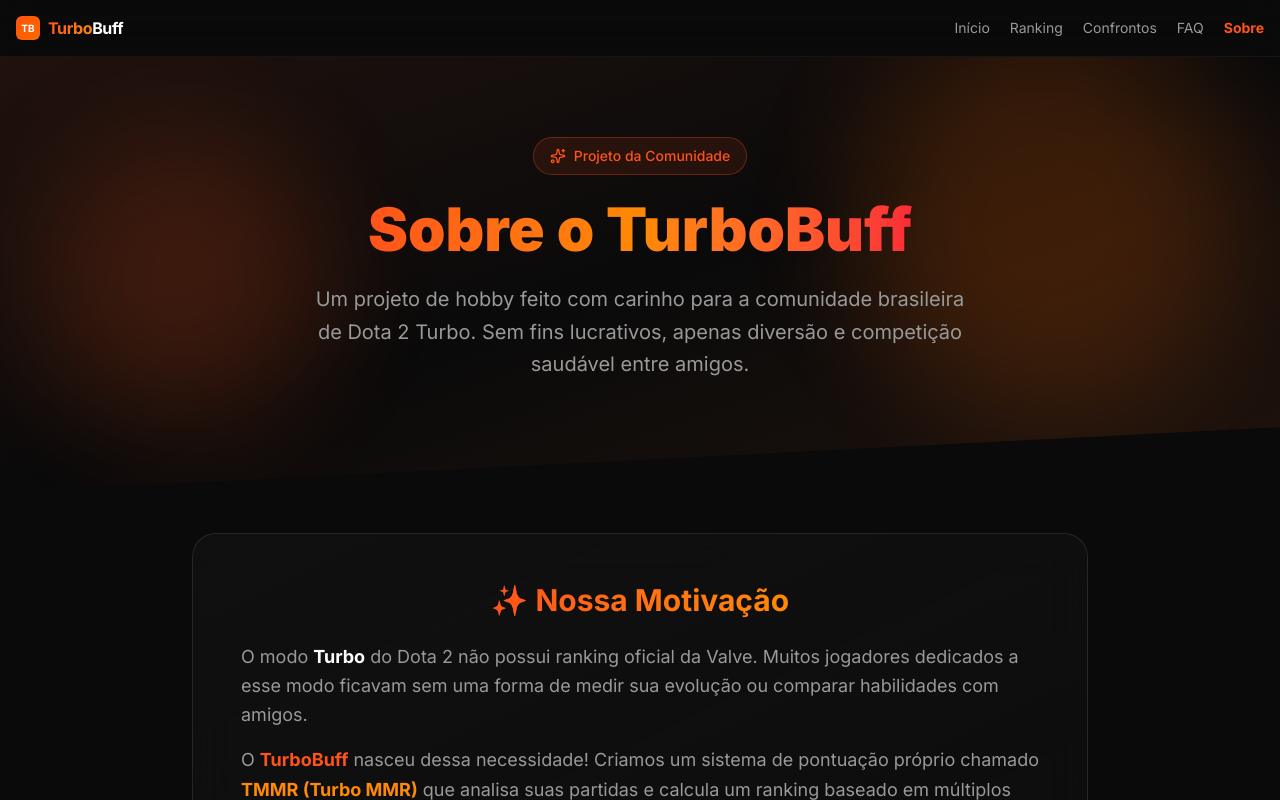
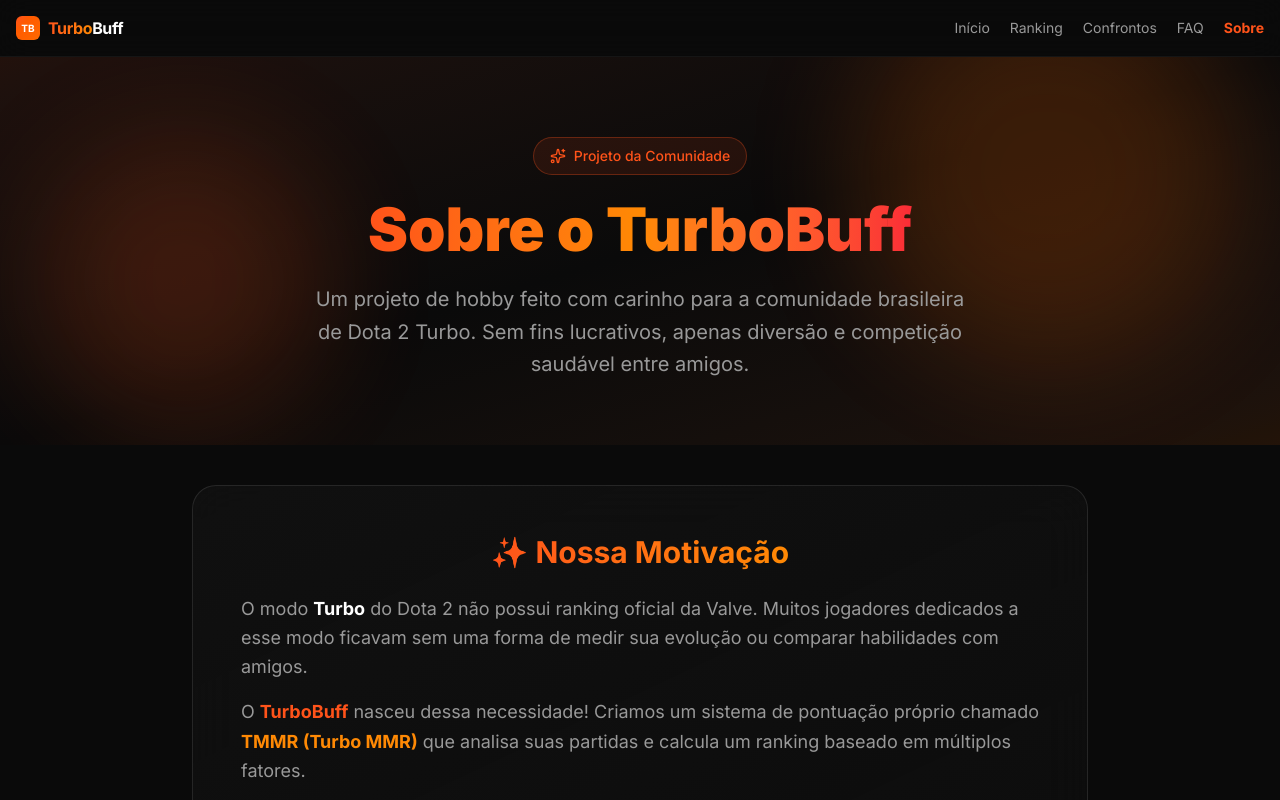
Before and after one commit to laaridev/dota2turbo-mmr, a Next.js app: page /about in a window 1280 px wide. Shown: the top 800 px of the page. Built offline with nearby package versions, Linux system fonts and the light colour scheme.

Commit message:
ui: match gradients across pages, remove clip-path from all headers

```diff
--- a/app/about/page.tsx
+++ b/app/about/page.tsx
@@ -79,7 +79,7 @@
     return (
         <div className="min-h-screen bg-background">
             {/* Hero Section */}
-            <section className="relative overflow-hidden pt-20 pb-28 px-4" style={{ clipPath: 'polygon(0 0, 100% 0, 100% 85%, 0 100%)' }}>
+            <section className="relative overflow-hidden pt-20 pb-16 px-4">
                 {/* Background Effects */}
                 <div className="absolute inset-0 bg-gradient-to-br from-primary/10 via-background to-orange-500/10" />
                 <div className="absolute top-20 left-10 w-72 h-72 bg-primary/20 rounded-full blur-3xl animate-pulse" />
--- a/app/faq/page.tsx
+++ b/app/faq/page.tsx
@@ -62,7 +62,7 @@
     return (
         <div className="min-h-screen bg-background">
             {/* Hero Section - Same style as About */}
-            <section className="relative overflow-hidden py-20 px-4 pb-28" style={{ clipPath: 'polygon(0 0, 100% 0, 100% 85%, 0 100%)' }}>
+            <section className="relative overflow-hidden py-20 px-4 pb-16">
                 {/* Background Effects */}
                 <div className="absolute inset-0 bg-gradient-to-br from-primary/10 via-background to-orange-500/10" />
                 <div className="absolute top-20 left-10 w-72 h-72 bg-primary/20 rounded-full blur-3xl animate-pulse" />
--- a/app/rivalry/page.tsx
+++ b/app/rivalry/page.tsx
@@ -251,7 +251,7 @@
     return (
         <div className="min-h-screen bg-background">
             {/* Hero Section - Compact for form visibility */}
-            <section className="relative overflow-hidden pt-12 pb-16 px-4" style={{ clipPath: 'polygon(0 0, 100% 0, 100% 90%, 0 100%)' }}>
+            <section className="relative overflow-hidden pt-12 pb-16 px-4">
                 {/* Background Effects */}
                 <div className="absolute inset-0 bg-gradient-to-br from-red-500/10 via-background to-orange-500/10" />
                 <div className="absolute top-10 left-10 w-48 h-48 bg-red-500/20 rounded-full blur-3xl animate-pulse" />
@@ -265,7 +265,7 @@
                         className="text-center"
                     >
                         <h1 className="text-4xl md:text-5xl font-black mb-4">
-                            <span className="text-transparent bg-clip-text bg-gradient-to-r from-red-400 via-orange-400 to-red-400">
+                            <span className="text-transparent bg-clip-text bg-gradient-to-r from-primary via-orange-400 to-red-500">
                                 Mural de Confrontos
                             </span>
                         </h1>
```
